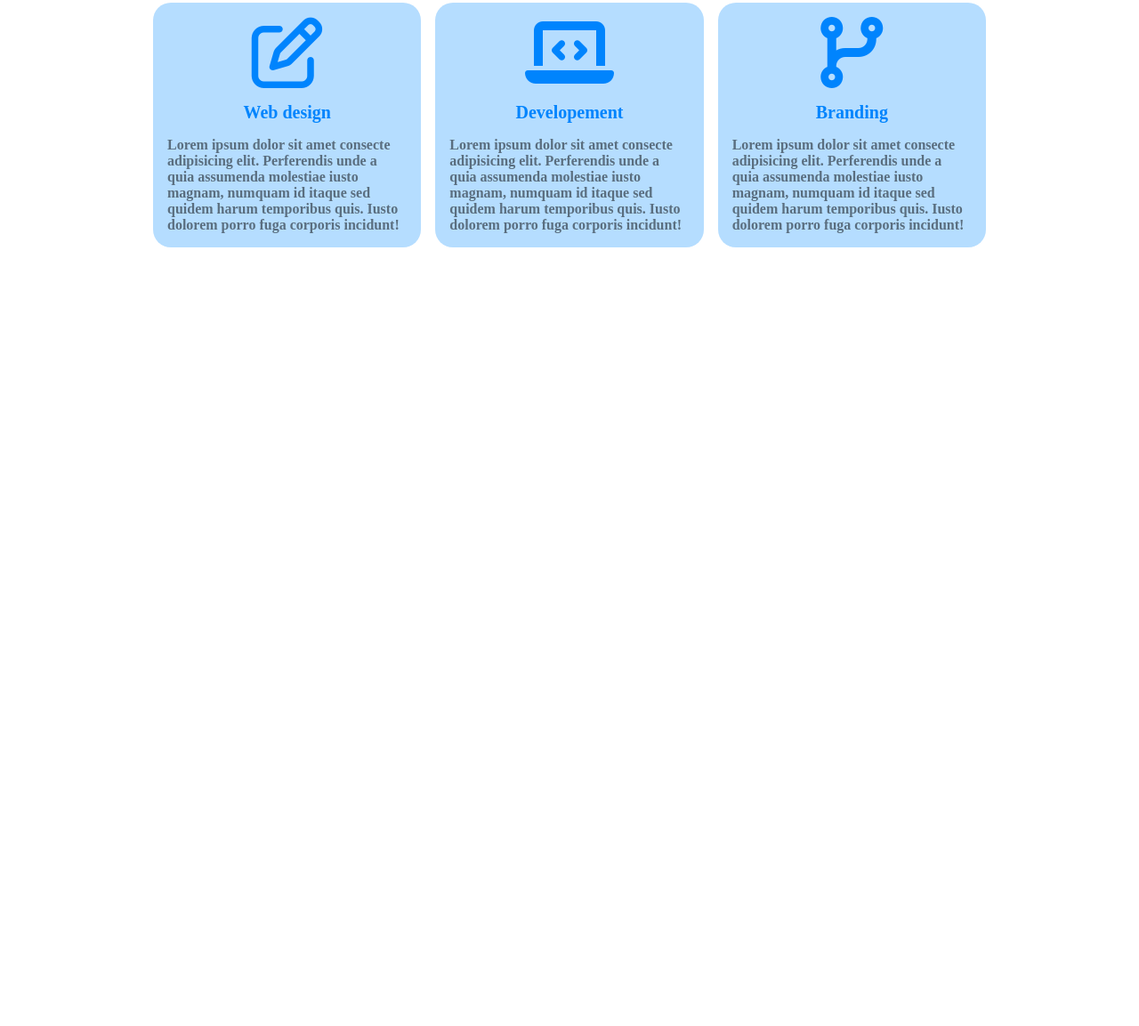
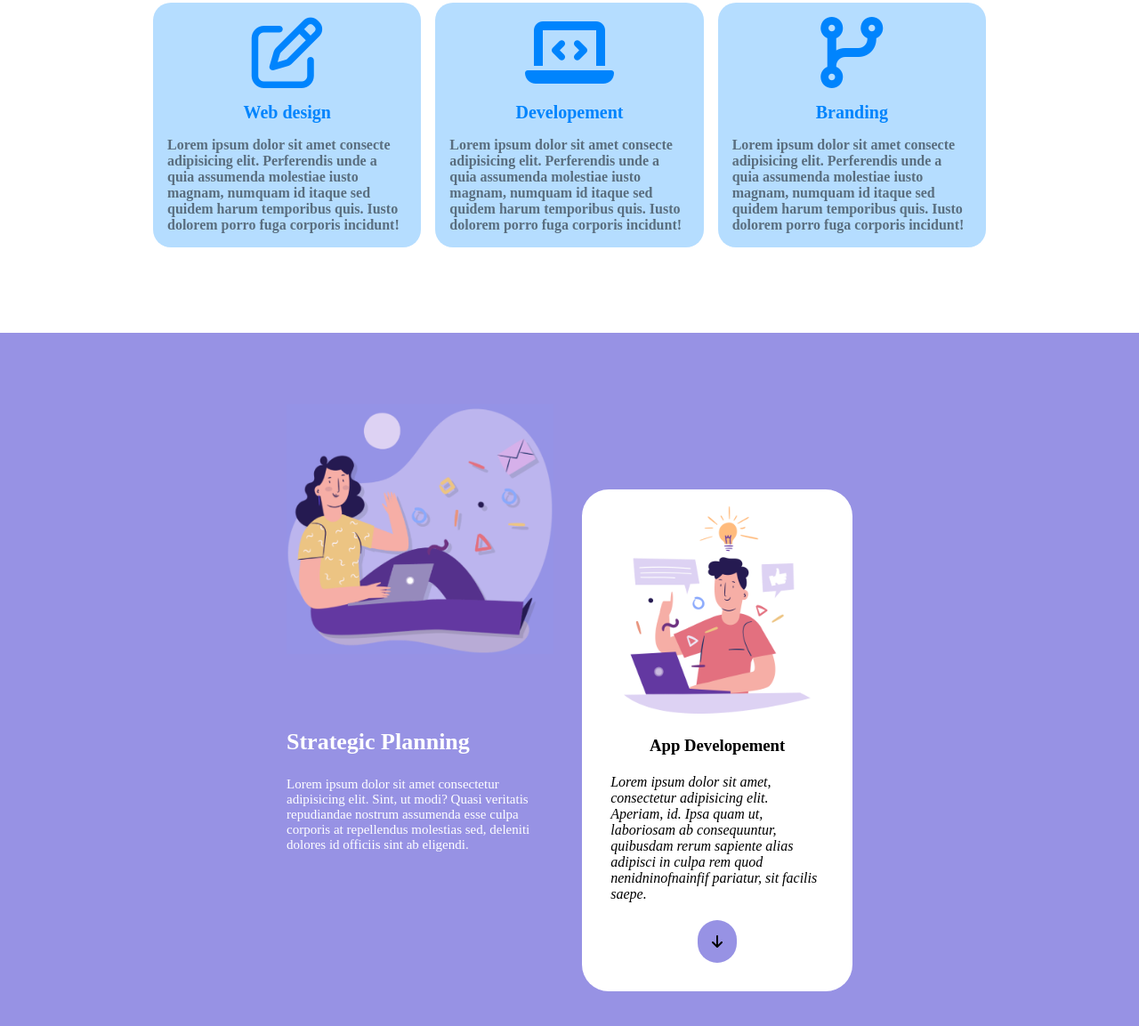
Before and after one commit to Domenic0Ferrari/htmlcss-responsive-layout, a plain HTML site: page index.html in a window 1280 px wide. Shown: the part 483-1636 px from the top of the page at 89% size. Before the commit the page ends 857 px from the top, so only its background shows below. Drawn offline with Linux system fonts and the light colour scheme.

Commit message:
add second section

```diff
--- a/assets/style.css
+++ b/assets/style.css
@@ -74,10 +74,10 @@ ul{
     max-width: 1000px;
     padding-inline: 2rem;
     margin-inline: auto;
-    justify-content: flex-start;
 }
 
 .one{
+    justify-content: flex-start;
     display: flex;
     flex-wrap: wrap;
     gap: 1rem;
@@ -202,3 +202,63 @@ ul{
 }
 
 /* fine prima finestra del main, inizio seconda */
+
+.violet{
+    background-color: #9792E4;
+    width: 100%;
+}
+
+.due{
+    max-width: 700px;
+    display: flex;
+    gap: 2rem;
+    padding-top: 5rem;
+    padding-bottom: 5rem;
+}
+
+.colonna-uno{
+    width: 50%;
+}
+
+.planning1{
+    width: 100%;
+    margin-bottom: 5rem;
+}
+
+.strategic{
+    color: white;
+    margin-bottom: 1.5rem;
+    font-size: 26px;
+}
+
+.text-white{
+    color: white;
+    font-size: 15px;
+}
+
+.colonna-due{
+    margin-top: 6rem;
+    width: 50%;
+    background-color: white;
+    display: flex;
+    flex-direction: column;
+    align-items: center;
+    justify-content: flex-start;
+    gap: 1.3rem;
+    border-radius: 30px;
+    padding: 1rem 2rem 2rem 2rem;
+}
+
+.planning2{
+    width: 100%;
+}
+
+.text-italic{
+    font-style: italic;
+}
+
+.fa-arrow-down{
+    background-color:#9792E4;
+    border-radius: 200px;
+    padding: 1rem;
+}
--- a/index.html
+++ b/index.html
@@ -40,6 +40,7 @@
     </header>
     <!-- inizio main -->
     <main>
+    <!--prima sezione  -->
         <section class="white">
             <div class="container one">
                 <div class="big-cell">
@@ -74,6 +75,24 @@
                 </div>
             </div>
         </section>
+    <!--seconda sezione  -->
+        <section class="violet">
+            <div class="container due">
+                <div class="colonna-uno">
+                    <img src="img/planning1.png" alt="#" class="planning1">
+                    <h3 class="strategic">
+                        Strategic Planning
+                    </h3>
+                    <p class="text-white">Lorem ipsum dolor sit amet consectetur adipisicing elit. Sint, ut modi? Quasi veritatis repudiandae nostrum assumenda esse culpa corporis at repellendus molestias sed, deleniti dolores id officiis sint ab eligendi.</p>
+                </div>
+                <div class="colonna-due">
+                    <img src="img/planning2.png" alt="#" class="planning2">
+                    <h3>App Developement</h3>
+                    <p class="text-italic">Lorem ipsum dolor sit amet, consectetur adipisicing elit. Aperiam, id. Ipsa quam ut, laboriosam ab consequuntur, quibusdam rerum sapiente alias adipisci in culpa rem quod nenidninofnainfif pariatur, sit facilis saepe.</p>
+                    <i class="fas fa-arrow-down"></i>
+                </div>
+            </div>
+        </section>
     </main>
 
 </body>
```
